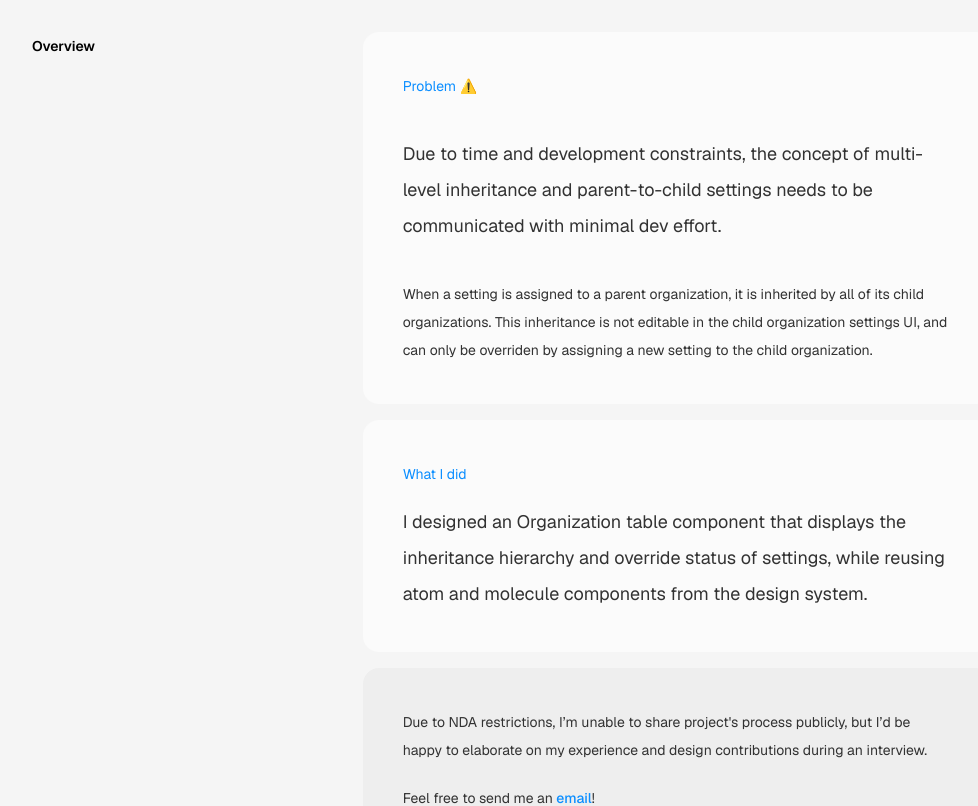
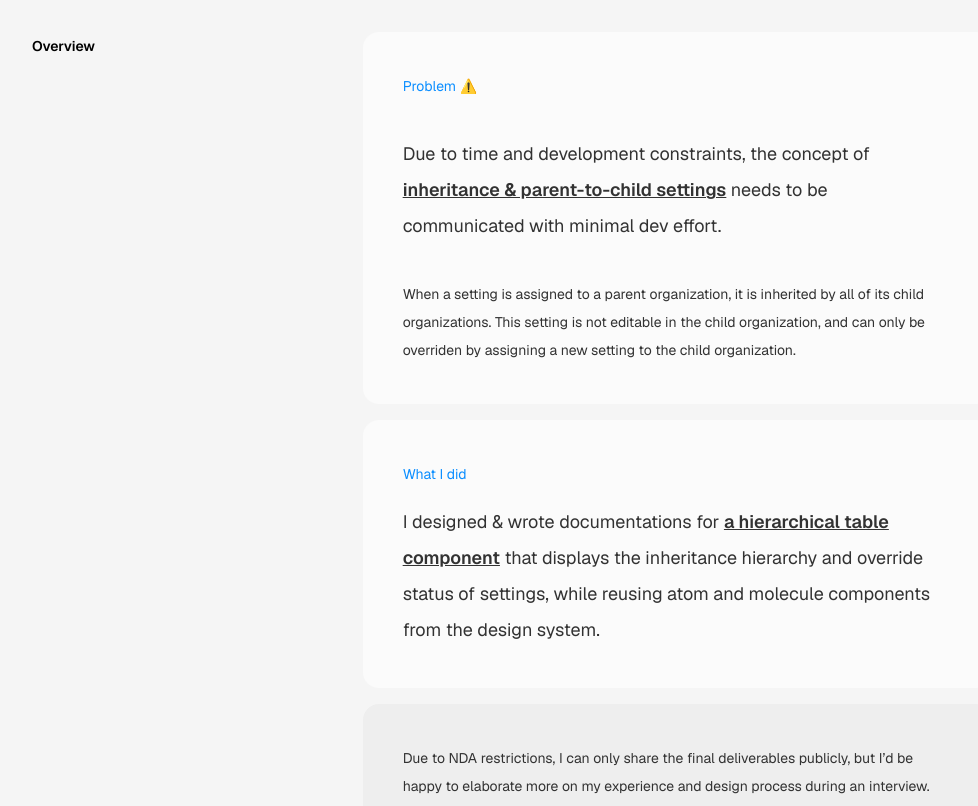
Before and after one commit to hungiie/portfolio, a Next.js app: page /organizations in a window 1280 px wide. Shown: the part 1180-1986 px from the top of the page, without its empty margins (128-1106 px from the left). Built offline with nearby package versions, Linux system fonts and the light colour scheme.

Commit message:
ooohhh oooohhhh oh ohhhhh

```diff
--- a/app/organizations/page.tsx
+++ b/app/organizations/page.tsx
@@ -107,21 +107,21 @@ export default function Organizations() {
                             <div className="flex flex-col justify-center bg-[#fbfbfb] p-10 rounded-2xl">
                                 <p className="text-sm text-[var(--main-blue)] leading-loose">Problem ⚠️</p>
                                 <div className="mb-9"></div>
-                                <p className="text-lg text-[var(--colour-bodytext)] leading-loose">Due to time and development constraints, the concept of multi-level inheritance and parent-to-child settings needs to be communicated with minimal dev effort.</p>
+                                <p className="text-lg text-[var(--colour-bodytext)] leading-loose">Due to time and development constraints, the concept of <span className="font-semibold font-[var(--colour-pure)] underline">inheritance & parent-to-child settings</span> needs to be communicated with minimal dev effort.</p>
                                 <div className="mb-9"></div>
-                                <p className="text-sm text-[var(--colour-bodytext)] leading-loose">When a setting is assigned to a parent organization, it is inherited by all of its child organizations. This inheritance is not editable in the child organization settings UI, and can only be overriden by assigning a new setting to the child organization.</p>
+                                <p className="text-sm text-[var(--colour-bodytext)] leading-loose">When a setting is assigned to a parent organization, it is inherited by all of its child organizations. This setting is not editable in the child organization, and can only be overriden by assigning a new setting to the child organization.</p>
                             </div>
                             <div className="mb-4"></div>
                             <div className="flex flex-col justify-center bg-[#fbfbfb] p-10 rounded-2xl">
                                 <p className="text-sm text-[var(--main-blue)] leading-loose">What I did</p>
                                 <div className="mb-4"></div>
-                                <p className="text-lg text-[var(--colour-bodytext)] leading-loose">I designed an Organization table component that displays the inheritance hierarchy and override status of settings, while reusing atom and molecule components from the design system.</p>
+                                <p className="text-lg text-[var(--colour-bodytext)] leading-loose">I designed & wrote documentations for <span className="font-semibold font-[var(--colour-pure)] underline">a hierarchical table component</span> that displays the inheritance hierarchy and override status of settings, while reusing atom and molecule components from the design system.</p>
                                 {/* <div className="mb-9"></div>
                                 <p className="text-sm text-[var(--colour-bodytext)] leading-loose">The </p> */}
                             </div>
                             <div className="mb-4"></div>
                             <div className="flex flex-col justify-center bg-[var(--colour-grey)] p-10 rounded-2xl">
-                                <p className="text-sm text-[var(--colour-bodytext)] leading-loose">Due to NDA restrictions, I&rsquo;m unable to share project's process publicly, but I&rsquo;d be happy to elaborate on my experience and design contributions during an interview.</p>
+                                <p className="text-sm text-[var(--colour-bodytext)] leading-loose">Due to NDA restrictions, I can only share the final deliverables publicly, but I&rsquo;d be happy to elaborate more on my experience and design process during an interview.</p>
                                 <p className="text-sm text-[var(--colour-bodytext)] mt-5 leading-loose">Feel free to send me an <span className="inline-block"><MyButton link="mailto:d.hungtran12@gmail.com" target="_blank" variant="blue-hyperlink" text="email" textSize="text-sm"/></span>!</p>
                             </div>
                         </div>
--- a/app/rules/page.tsx
+++ b/app/rules/page.tsx
@@ -138,7 +138,7 @@ export default function Rules() {
 
                 <div className="w-full">
                     <div className="flex flex-col justify-center bg-[var(--colour-grey)] p-10 rounded-2xl">
-                        <p className="text-md text-[var(--colour-bodytext)] leading-loose">Due to NDA restrictions, I&rsquo;m unable to share my project's process & specific details publicly, but I&rsquo;d be happy to elaborate on my experience and design contributions during an interview.</p>
+                        <p className="text-md text-[var(--colour-bodytext)] leading-loose">Due to NDA restrictions, I can only share the final deliverables publicly, but I&rsquo;d be happy to elaborate more on my experience and design process during an interview.</p>
                         <div className="mb-9"></div>
                         <p className="text-md text-[var(--colour-bodytext)] leading-loose">Feel free to send me an <span className="inline-block"><MyButton link="mailto:d.hungtran12@gmail.com" target="_blank" variant="blue-hyperlink" text="email" textSize="text-md"/></span>!</p>
                     </div>
```
